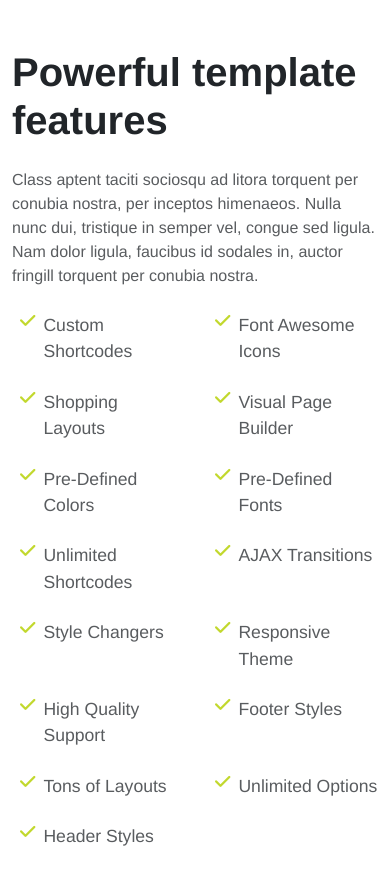
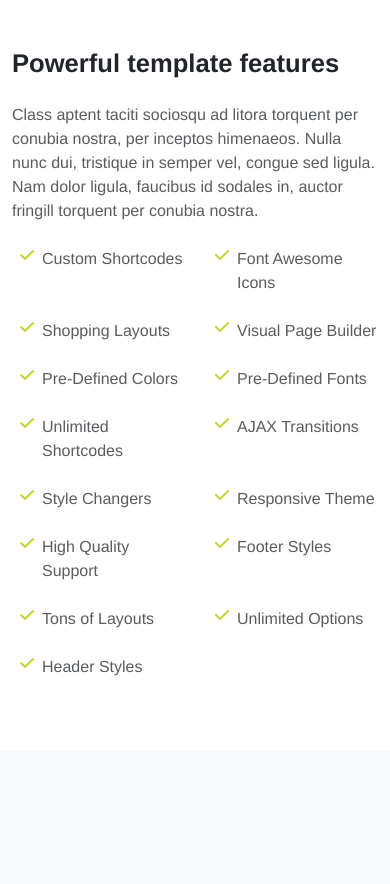
Before and after one commit to tranhayem/oceantech-exercise-L0, a plain HTML site: page L0-Html&CSS/Ex5.html in a window 390 px wide. After the commit the page ends 844 px from the top, so only its background shows below. Drawn offline with nearby package versions, Linux system fonts and the light colour scheme.

Commit message:
update L0-HTML&CSS Ex5

```diff
--- a/L0-Html&CSS/assets/css/Ex5.css
+++ b/L0-Html&CSS/assets/css/Ex5.css
@@ -29,3 +29,13 @@ body {
 .fa-check {
   color: #c2d82e;
 }
+
+@media (max-width: 768px) {
+  .features-section h2 {
+    font-size: 1.6rem;
+  }
+
+  .features-section .text-muted {
+    font-size: 1rem;
+  }
+}
```
